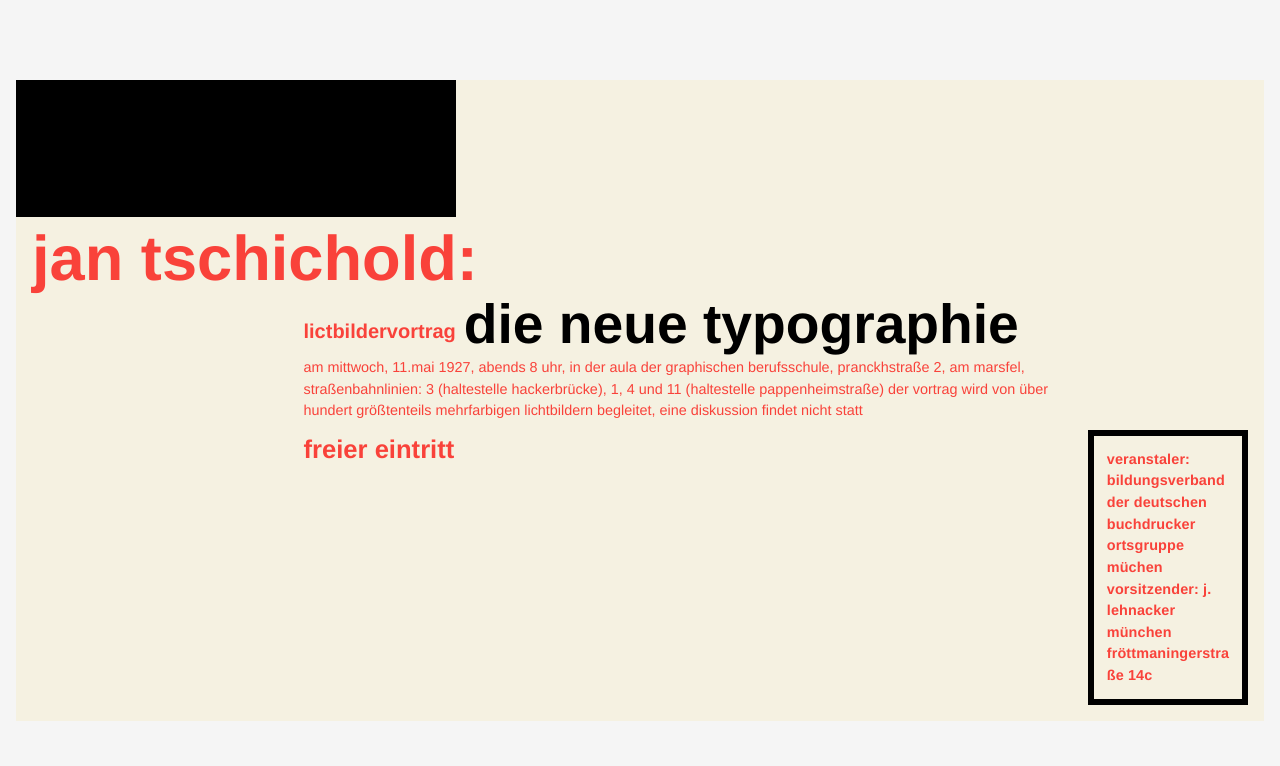
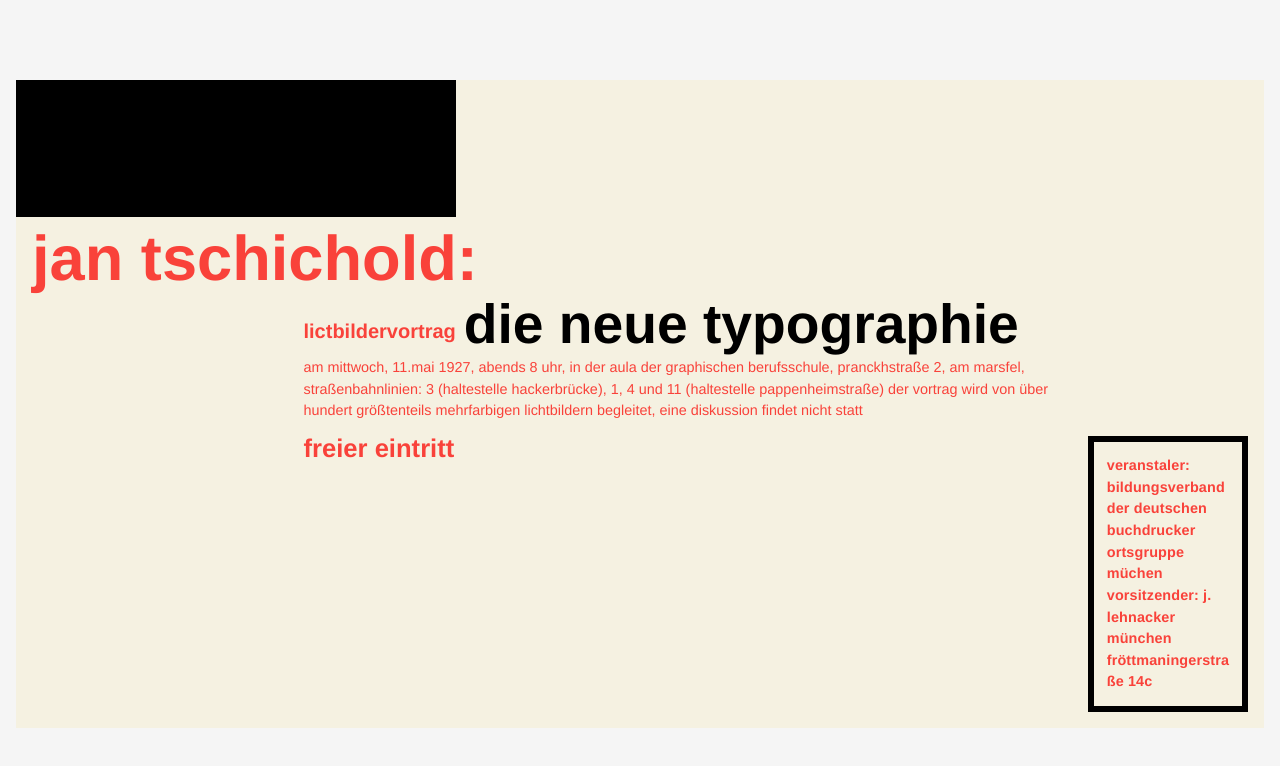
Before and after one commit to AMarlonG/Responsive-poster, a plain HTML site: page index.html in a window 1280 px wide. Drawn offline with Linux system fonts and the light colour scheme.

Commit message:
Update main.css

```diff
--- a/css/main.css
+++ b/css/main.css
@@ -87,6 +87,7 @@ body {
     grid-row: 5;
     padding-block-start: 0.5rem;
     font-size: 0.9rem;
+    margin-block-end: 0.9rem;
 }
 
 .price {
@@ -94,7 +95,7 @@ body {
     grid-row: 6;
     font-size: 1.6rem;
     font-weight: 800;
-    padding-block-start: 0.5rem;
+    line-height: 1;
 }
 
 .location {
@@ -103,7 +104,6 @@ body {
     max-width: 20ch;
     border: 0.4rem solid black;
     padding: 0.8rem;
-    margin-block-start: 0.5rem;
     justify-self: end;
 
     font-size: 0.9rem;
@@ -115,5 +115,6 @@ body {
     .location {
         grid-column: 3 / span 2;
         grid-row: 7;
+        margin-block-start: 0.8rem;
     }
 }
```
